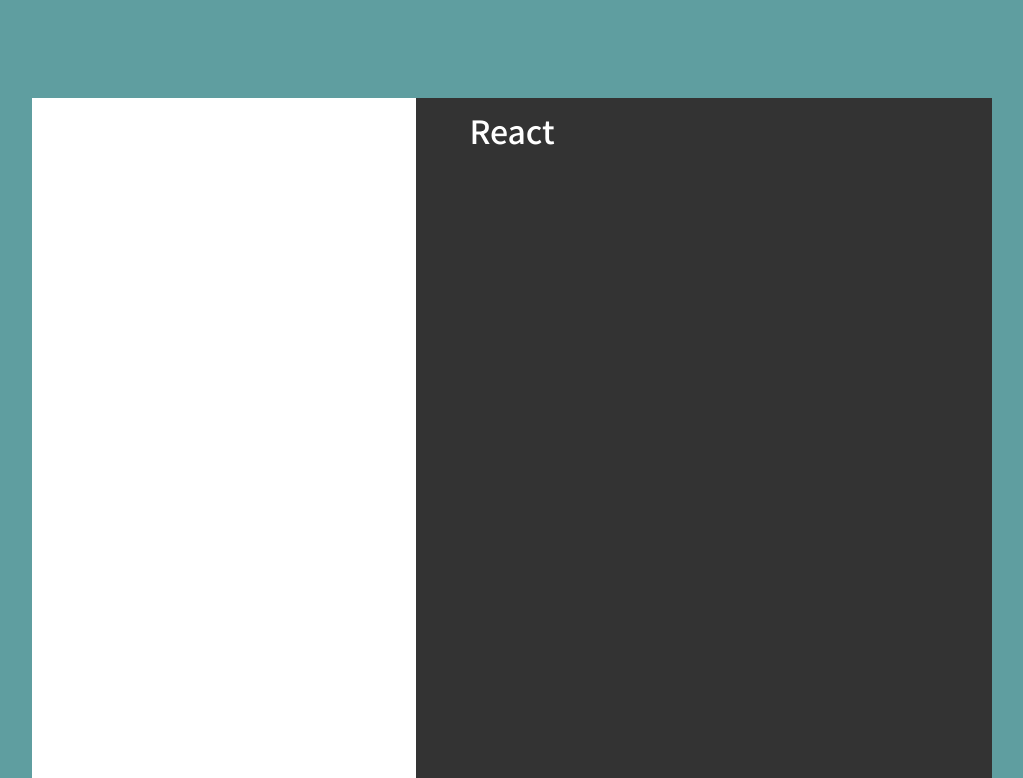
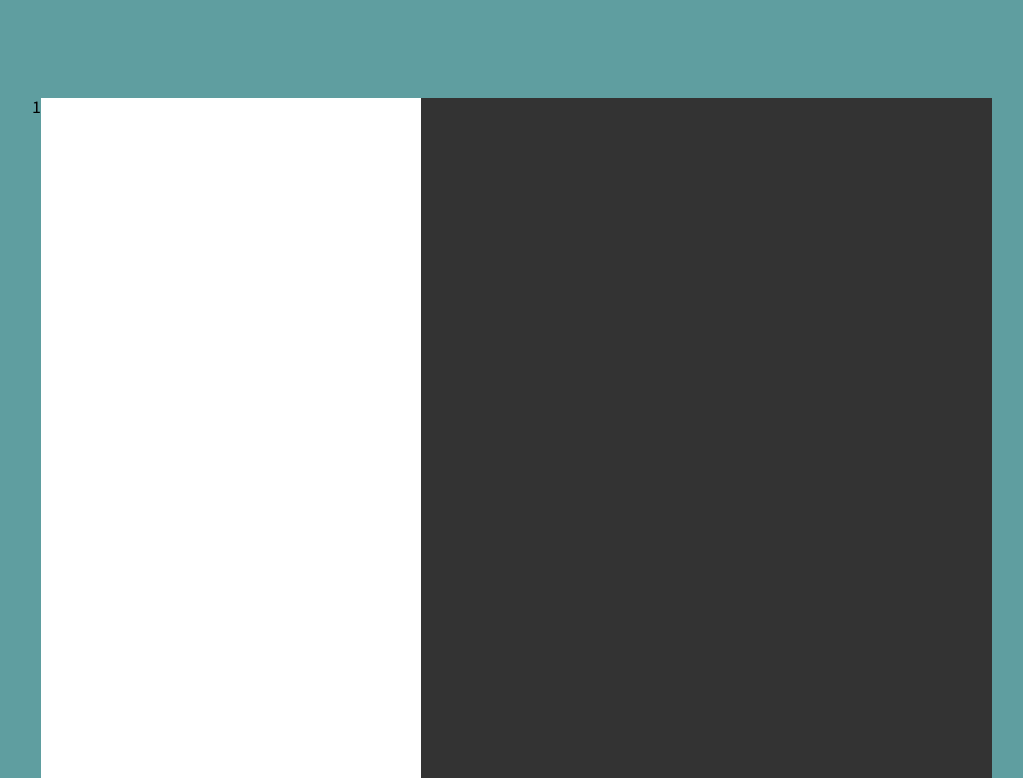
Before and after one commit to hoheesu/Portfolio2, a React (Vite) app: page / in a window 1280 px wide. Shown: the part 2062-2840 px from the top of the page, without its empty margins (128-1151 px from the left). Built offline with nearby package versions, Linux system fonts and the light colour scheme; data requests are answered from the project's data file.

Commit message:
Feat: Swiper 패키지 설정 및 기본 세팅

```diff
--- a/package.json
+++ b/package.json
@@ -16,7 +16,8 @@
     "react-dom": "^18.2.0",
     "react-icons": "^4.11.0",
     "styled-components": "^6.1.0",
-    "styled-reset": "^4.5.1"
+    "styled-reset": "^4.5.1",
+    "swiper": "^11.0.5"
   },
   "devDependencies": {
     "@types/react": "^18.2.15",
--- a/src/components/ProjectWeb.tsx
+++ b/src/components/ProjectWeb.tsx
@@ -1,9 +1,12 @@
 import React from "react";
 import styled from "styled-components";
-
-function ProjectWeb() {
+interface Props {
+  num: string;
+}
+function ProjectWeb(props: Props) {
   return (
     <FlexBox>
+      <h1>{props.num}</h1>
       <LeftBox className="left-box"></LeftBox>
       <RightBox className="right-box"></RightBox>
     </FlexBox>
--- a/src/components/Projects.tsx
+++ b/src/components/Projects.tsx
@@ -1,14 +1,53 @@
 import React from "react";
 import ProjectWeb from "./ProjectWeb";
+import styled from "styled-components";
+import { Swiper, SwiperSlide } from "swiper/react";
+import "swiper/css";
+import { Pagination, Navigation } from "swiper/modules";
 
 function Projects() {
   return (
     <div className="container">
       <h2 className="title">React</h2>
-
-      <ProjectWeb />
+      <SwiperStyle
+        slidesPerView={1}
+        spaceBetween={30}
+        loop={true}
+        pagination={{
+          clickable: true,
+        }}
+        navigation={true}
+        modules={[Pagination, Navigation]}
+        className="mySwiper"
+      >
+        <SwiperSlide>
+          <ProjectWeb num="1" />
+        </SwiperSlide>
+        <SwiperSlide>
+          <ProjectWeb num="2" />
+        </SwiperSlide>
+        <SwiperSlide>
+          <ProjectWeb num="3" />
+        </SwiperSlide>
+        <SwiperSlide>
+          <ProjectWeb num="4" />
+        </SwiperSlide>
+        <SwiperSlide>
+          <ProjectWeb num="5" />
+        </SwiperSlide>
+        <SwiperSlide>
+          <ProjectWeb num="6" />
+        </SwiperSlide>
+        <SwiperSlide>
+          <ProjectWeb num="7" />
+        </SwiperSlide>
+      </SwiperStyle>
     </div>
   );
 }
+const SwiperStyle = styled(Swiper)`
+  width: 100%;
+  height: 100%;
+`;
 
 export default Projects;
```
Also changed, not shown: 1 other file (tests, documents, lock files or other folders).
